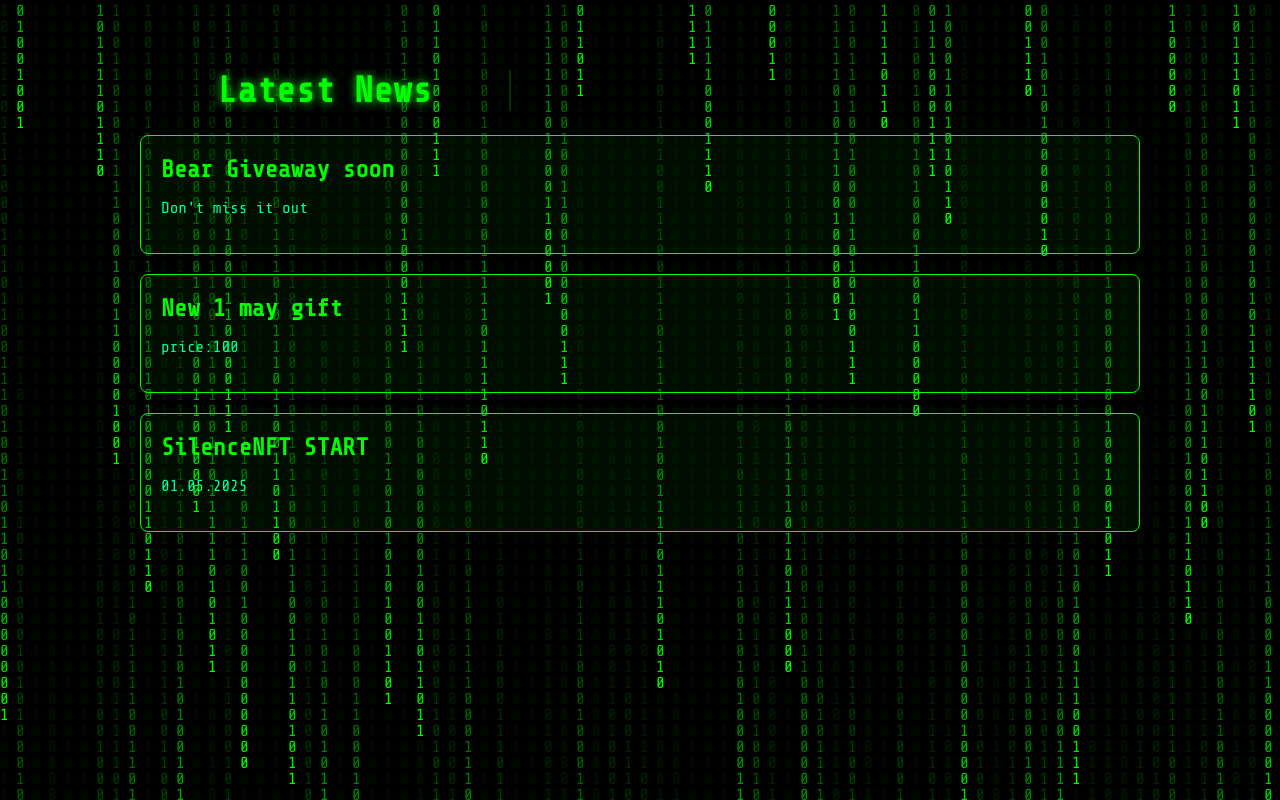
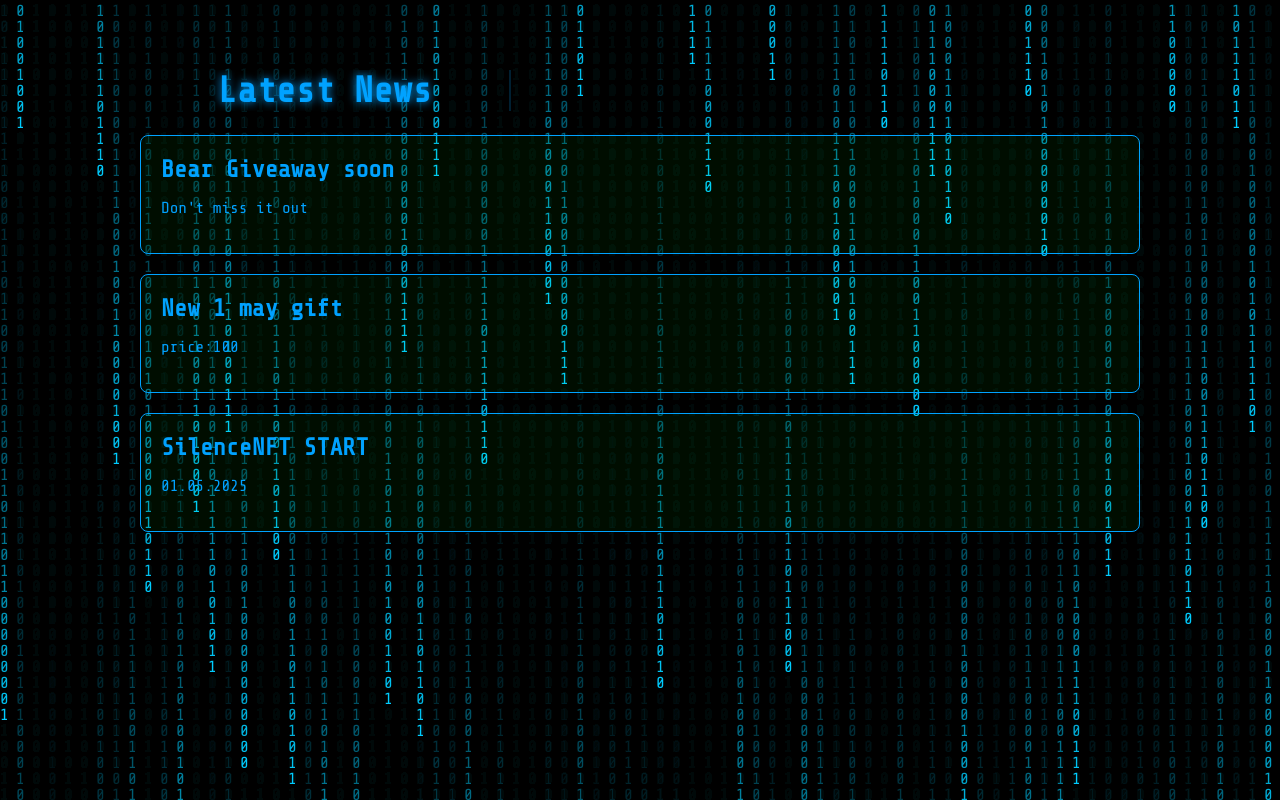
Before and after one commit to Gm0n0/Silence, a plain HTML site: page index.html in a window 1280 px wide. Drawn offline with nearby package versions, Linux system fonts and the light colour scheme.

Commit message:
Initial commit - Add news section with modal and Telegram integration

```diff
--- a/index.html
+++ b/index.html
@@ -9,7 +9,7 @@
     body {
       font-family: 'Share Tech Mono', monospace;
       background-color: black;
-      color: #00ff00;
+      color: #00a2ff;
       margin: 0;
       padding: 0;
       overflow: hidden;
@@ -26,10 +26,10 @@
       text-align: center;
       font-size: 36px;
       margin-top: 50px;
-      text-shadow: 0 0 10px #00ff00;
+      text-shadow: 0 0 10px #00a2ff;
       white-space: nowrap;
       overflow: hidden;
-      border-right: 2px solid #00ff00;
+      border-right: 2px solid #00a2ff;
       width: 0;
       animation: typing 3s steps(40, end) forwards, blink 0.8s infinite;
     }
@@ -55,13 +55,13 @@
       margin: 20px 0;
       border-radius: 8px;
       cursor: pointer;
-      border: 1px solid #00ff00;
+      border: 1px solid #00a2ff;
       transition: transform 0.2s ease, box-shadow 0.2s ease;
     }
 
     .news-post:hover {
       transform: scale(1.02);
-      box-shadow: 0 0 15px #00ff00;
+      box-shadow: 0 0 15px #00a2ff;
       animation: glitch 0.3s infinite;
     }
 
@@ -77,12 +77,12 @@
     .news-title {
       font-size: 24px;
       margin: 0;
-      color: #00ff00;
+      color: #00a2ff;
     }
 
     .news-summary {
       font-size: 16px;
-      color: #00ff99;
+      color: #00a2ff;
     }
 
     .modal {
@@ -100,13 +100,13 @@
 
     .modal-content {
       background-color: #000;
-      color: #00ff00;
+      color: #00a2ff;
       padding: 30px;
       border-radius: 8px;
       max-width: 700px;
       width: 80%;
-      border: 1px solid #00ff00;
-      text-shadow: 0 0 5px #00ff00;
+      border: 1px solid #00a2ff;
+      text-shadow: 0 0 5px #00a2ff;
     }
 
     .close-btn {
@@ -114,7 +114,7 @@
       top: 20px;
       right: 20px;
       font-size: 30px;
-      color: #00ff00;
+      color: #00a2ff;
       background: none;
       border: none;
       cursor: pointer;
@@ -206,7 +206,7 @@
       ctx.fillStyle = "rgba(0, 0, 0, 0.05)";
       ctx.fillRect(0, 0, canvas.width, canvas.height);
 
-      ctx.fillStyle = "#0f0";
+      ctx.fillStyle = "#00ccff";
       ctx.font = `${fontSize}px 'Share Tech Mono'`;
 
       for (let i = 0; i < drops.length; i++) {
```
